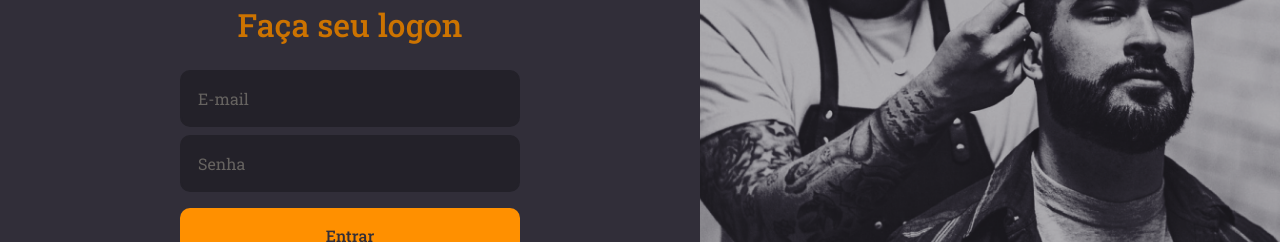
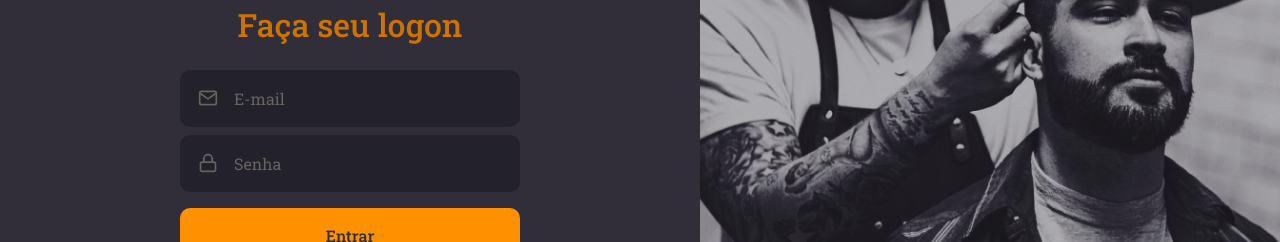
Before and after one commit to leandronegreiros/GoStack, a React (Create React App) app in the folder 06-gobarber-web/: page / in a window 1280 px wide. Shown: the part 289-531 px from the top of the page. Built offline with nearby package versions, Linux system fonts and the light colour scheme.

Commit message:
Isolando componentes
 Isolando alguns componentes que serão reutilizados em mais de uma parte da aplicação afim de facilitar ainda mais o desenvolvimento evitando a repetição de código desnecessário

```diff
--- /dev/null
+++ b/06-gobarber-web/src/components/Button/index.tsx
@@ -0,0 +1,12 @@
+import React, { ButtonHTMLAttributes } from 'react';
+
+import { Container } from './styles';
+
+type ButtonProps = ButtonHTMLAttributes<HTMLButtonElement>;
+
+const Button: React.FC<ButtonProps> = ({ children, ...rest }) => (
+    <Container type="button" {...rest}>
+        {children}
+    </Container>
+);
+export default Button;
--- /dev/null
+++ b/06-gobarber-web/src/components/Button/styles.ts
@@ -0,0 +1,19 @@
+import styled from 'styled-components';
+import { shade } from 'polished';
+
+// eslint-disable-next-line import/prefer-default-export
+export const Container = styled.button`
+    background: #ff9000;
+    height: 56px;
+    border-radius: 10px;
+    border: 0;
+    padding: 0 16px;
+    color: #312e38;
+    width: 100%;
+    font-weight: 500;
+    margin-top: 16px;
+    transition: background-color 0.2s;
+    &:hover {
+        background: ${shade(0.2, '#ff9000')};
+    }
+`;
--- /dev/null
+++ b/06-gobarber-web/src/components/inpput/index.tsx
@@ -0,0 +1,17 @@
+import React, { InputHTMLAttributes } from 'react';
+import { IconBaseProps } from 'react-icons';
+
+import { Container } from './styles';
+
+interface InputProps extends InputHTMLAttributes<HTMLInputElement> {
+    name: string;
+    icon?: React.ComponentType<IconBaseProps>;
+}
+
+const Input: React.FC<InputProps> = ({ icon: Icon, ...rest }) => (
+    <Container>
+        {Icon && <Icon size={20} />}
+        <input {...rest} />
+    </Container>
+);
+export default Input;
--- /dev/null
+++ b/06-gobarber-web/src/components/inpput/styles.ts
@@ -0,0 +1,35 @@
+import styled from 'styled-components';
+
+// eslint-disable-next-line import/prefer-default-export
+export const Container = styled.div`
+    background: #232129;
+    border-radius: 10px;
+    border: 2px solid #232129;
+    padding: 16px;
+    width: 100%;
+    color: #666360;
+    display: flex;
+    align-items: center;
+
+    & + div {
+        margin-top: 8px;
+    }
+    input {
+        flex: 1;
+        background: transparent;
+        border: 0;
+        color: #f4ede8;
+
+        &::placeholder {
+            color: #666360;
+        }
+
+        & + input {
+            margin-top: 8px;
+        }
+    }
+
+    svg {
+        margin-right: 16px;
+    }
+`;
--- a/06-gobarber-web/src/pages/SignIn/index.tsx
+++ b/06-gobarber-web/src/pages/SignIn/index.tsx
@@ -1,7 +1,10 @@
 import React from 'react';
-import { FiLogIn } from 'react-icons/fi';
+import { FiLogIn, FiMail, FiLock } from 'react-icons/fi';
 
 import logoImg from '../../assets/logo.svg';
+
+import Input from '../../components/inpput';
+import Button from '../../components/Button';
 
 import { Container, Content, Background } from './styles';
 
@@ -13,11 +16,16 @@
             <form>
                 <h1>Faça seu logon</h1>
 
-                <input placeholder="E-mail" />
+                <Input name="email" icon={FiMail} placeholder="E-mail" />
 
-                <input placeholder="Senha" type="password" />
+                <Input
+                    name="password"
+                    icon={FiLock}
+                    placeholder="Senha"
+                    type="password"
+                />
 
-                <button type="submit">Entrar</button>
+                <Button type="submit">Entrar</Button>
 
                 <a href="forgot">Esqueci minha senha</a>
             </form>
--- a/06-gobarber-web/src/pages/SignIn/styles.ts
+++ b/06-gobarber-web/src/pages/SignIn/styles.ts
@@ -27,40 +27,6 @@
 
     h1 {
         margin-bottom: 24px;
-    }
-
-    input {
-        background: #232129;
-        border-radius: 10px;
-        border: 2px solid #232129;
-        padding: 16px;
-        width: 100%;
-        color: #f4ede8;
-
-        &::placeholder {
-            color: #666360;
-        }
-
-        & + input {
-            margin-top: 8px;
-        }
-    }
-
-    button {
-        background: #ff9000;
-        height: 56px;
-        border-radius: 10px;
-        border: 0;
-        padding: 0 16px;
-        color: #312e38;
-        width: 100%;
-        font-weight: 500;
-        margin-top: 16px;
-        transition: background-color 0.2s;
-
-        &:hover {
-            background: ${shade(0.2, '#ff9000')};
-        }
     }
 
     a {
```
Also changed, not shown: 06-gobarber-web/.eslintrc.json.
